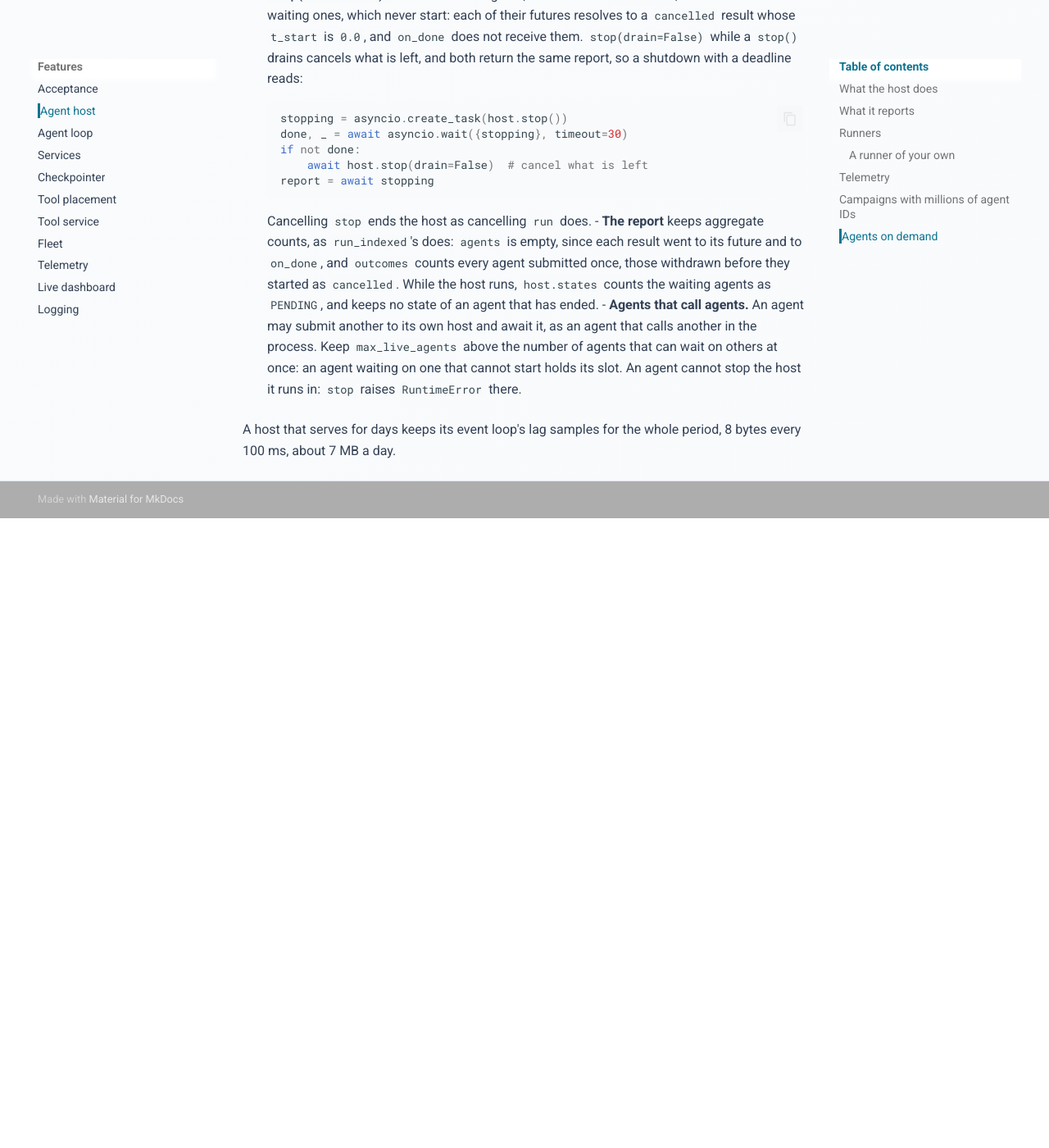
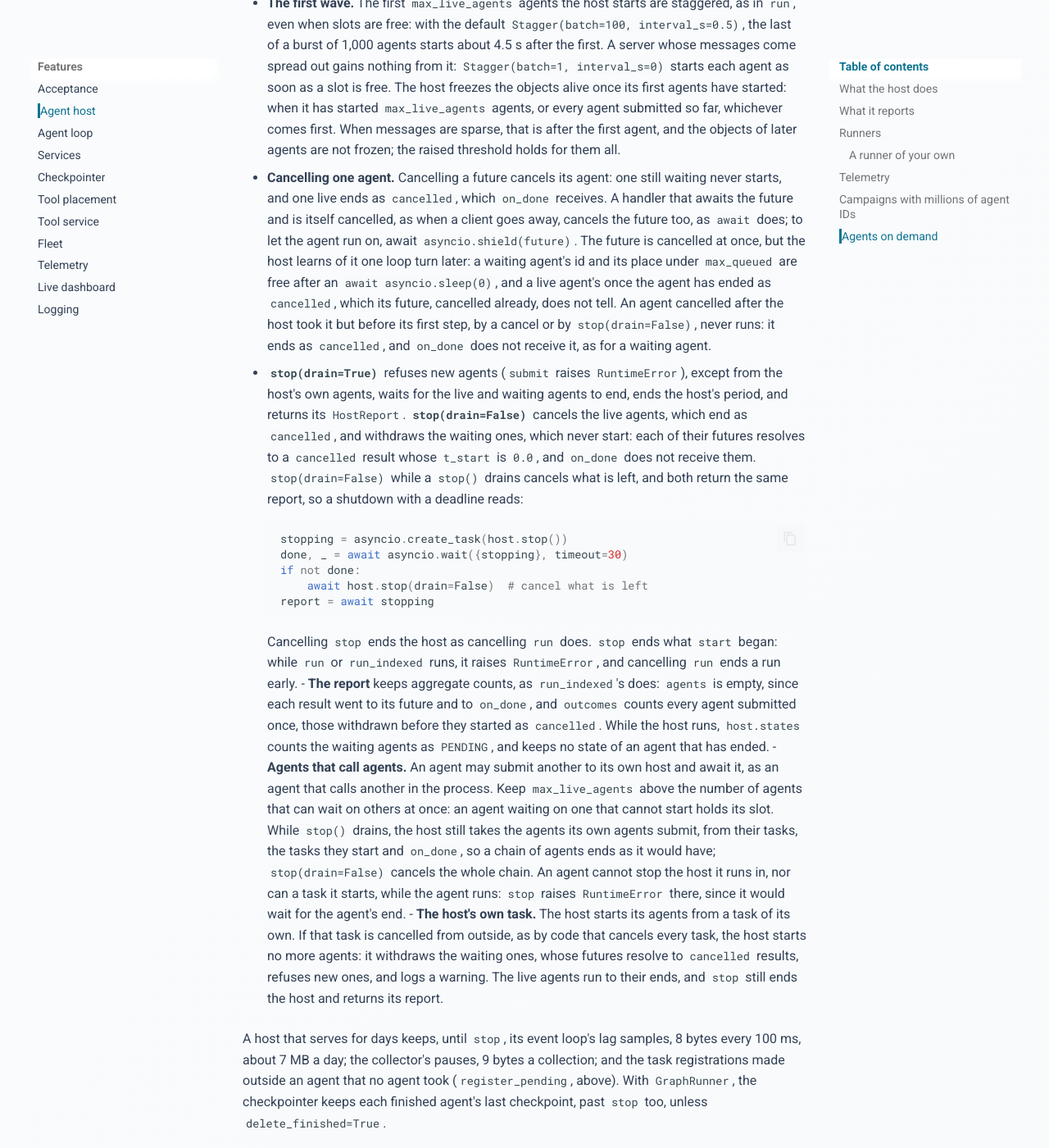
Before and after one commit to stride-research/flowgentic, an MkDocs documentation site: the page built from docs/features/agent-host.md, in a window 1280 px wide and 1400 px high, scrolled down 7334 px. Shown: the whole window at 82% size. Built offline with MkDocs 1.6.1 and Material for MkDocs 9.7.7, drawn with Linux system fonts in a browser that asks for light colours; comment, search, counter and statistics services are not loaded; before the commit the page ends 7966 px from its top, so only the background shows below that; some of the changed text lies outside the part shown.

Commit message:
Let a draining host take its agents' work, and stop it with async with
- While stop() drains, submit still takes the agents that the host's own
  agents submit (from their tasks, tasks they start, or on_done), so an
  agent that delegates to another ends as it would have. Agents now carry
  a token of the host period that runs them, and the host tells its own by
  it.
- A cancelled waiting agent leaves the queue at once, with its future and
  its context: the queue is ordered by id, so a withdrawal is O(1) and
  cancellations no longer pile up behind a full host.
- `async with host:` starts the host and stops it at the block's end,
  with stop(drain=False) if the block raised, so an error cannot leave the
  collector tuned, objects frozen or the probes running. The docs, the
  example and the benchmark use it.
- If the host's own task is cancelled from outside, the host closes,
  withdraws the waiting agents so their futures end, refuses new ones and
  logs a warning; live agents run to their ends.
- stop() refuses to run in an agent of its host, or in a task one started,
  by the agent's context rather than its task, which also covers eager
  task factories. stop() during run or run_indexed now raises: cancelling
  run ends a run early, and stop ends what start began.
- Docs: the one-loop-turn delay after a future's cancel, agents cancelled
  before their first step, the default stagger's delay for servers, and
  what a host that serves for days keeps until stop.
- Tests for delegation while draining, on_done follow-ups, 100,000
  submit-and-cancel calls, async with on error, a dead and an abandoned
  host task, stop from a child task, eager task factories and submit
  from a thread.

````diff
--- a/docs/features/agent-host.md
+++ b/docs/features/agent-host.md
@@ -32,16 +32,16 @@ host can also take agents one at a time, as they arrive, between `start` and
   With thousands of agents in a process, each holding its conversation, that
   scanning takes most of the process's time. The host raises the collector's
   first threshold (`Collector(threshold=100_000)`; it must be at least 1,
-  since 0 would turn automatic collection off) and, once agents have
-  started, moves the objects then alive out of the collector's reach
-  (`gc.freeze()`). It restores both when `run` returns, and also when `run` is
-  cancelled. Overlapping runs share the collector tuning until the last user
-  releases it. When the last host that froze ends, it unfreezes every frozen
-  object, those frozen before it included (CPython 3.12 parks some of its own
-  objects there): CPython cannot unfreeze only part, and reference cycles
-  left frozen would never be freed. An application that keeps objects of its
-  own frozen passes `Collector(freeze=False)`; `collector=None` leaves the
-  collector alone.
+  since 0 would turn automatic collection off) and, once agents have started,
+  moves the objects then alive out of the collector's reach (`gc.freeze()`).
+  It restores both when `run` returns or `stop` ends a started host, and also
+  when either is cancelled. Overlapping runs share the collector tuning until
+  the last user releases it. When the last host that froze ends, it unfreezes
+  every frozen object, those frozen before it included (CPython 3.12 parks
+  some of its own objects there): CPython cannot unfreeze only part, and
+  reference cycles left frozen would never be freed. An application that keeps
+  objects of its own frozen passes `Collector(freeze=False)`; `collector=None`
+  leaves the collector alone.
 - **It caps the agents live at once.** At most `max_live_agents` (5,000 by
   default) are live, suspended ones included. More are accepted, and each
   starts as soon as a live one ends. The cap bounds how late the event loop
@@ -117,14 +117,15 @@ the agent's id as `thread_id` and LangGraph's `exit` durability by default, so
 a checkpoint is saved only when a run ends or suspends. A tool suspends its
 agent by calling LangGraph's `interrupt({PENDING_KEY: key})` for a task
 registered under `key`. The host releases an agent’s registrations when it
-finishes. A future registered outside an agent's task, as by code that
-submits tasks before a run, becomes the agent's that first waits on it, and
-is released when that agent finishes. One that no agent takes is released
-when the run ends, or the last of the runs in progress if several overlap;
-one registered when no run follows stays registered for the life of the
-process. The tool records the interrupt with `record_interrupt`, so
-the runner frees the run's frames as soon as it stops. Any other interrupt,
-such as a question for a human, ends the agent as `interrupted`.
+finishes. A future registered outside an agent's task, as by code that submits
+tasks before a run, becomes the agent's that first waits on it, and is
+released when that agent finishes. One that no agent takes is released when
+the run ends, or the last of the runs in progress if several overlap (a
+started host's period counts as a run, until `stop`); one registered when no
+run follows stays registered for the life of the process. The tool records the
+interrupt with `record_interrupt`, so the runner frees the run's frames as
+soon as it stops. Any other interrupt, such as a question for a human, ends
+the agent as `interrupted`.
 
 A finished agent's thread stays in the graph's checkpointer, so the store
 grows with the campaign. With `GraphRunner(graph, delete_finished=True)`, the
@@ -267,10 +268,14 @@ them one at a time, with everything `run` gives: the cap, staggered starts,
 the collector's settings, suspension, the accounting and `on_done`.
 
 ```python
-from flowgentic.host import Agent, AgentHost, QueueFull
+from flowgentic.host import Agent, AgentHost, QueueFull, Stagger
 
-host = AgentHost(runner, max_live_agents=5_000, max_queued=20_000)
-await host.start()
+host = AgentHost(
+    runner,
+    max_live_agents=5_000,
+    max_queued=20_000,
+    stagger=Stagger(batch=1, interval_s=0),  # start each agent as it comes
+)
 
 
 async def handle(message):  # one per message, on the host's event loop
@@ -282,14 +287,22 @@ async def handle(message):  # one per message, on the host's event loop
     return answer(output) if result.status == "done" else failed(result)
 
 
-# ... and when the server shuts down:
-report = await host.stop()  # waits for the live and waiting agents
+async with host:  # start(); on an error, stop(drain=False)
+    await serve(handle)  # until the server shuts down
+    report = await host.stop()  # waits for the live and waiting agents
 ```
 
 - **`start()`** tunes the collector, starts the probes of the event loop and
   the collector, and begins an accounting period, as `run` does. A host runs
   one period at a time: `start`, `run` or `run_indexed` while it runs raises
   `RuntimeError`. After `stop`, it can start again, or run a list.
+- **`async with host:`** starts the host, and stops it when the block ends:
+  `stop()` if the block ended normally, `stop(drain=False)` if it raised.
+  Until `stop`, the host keeps the collector's threshold raised, its objects
+  frozen and its probes running, and refuses a second `start`, so start it
+  with `async with`, or stop it in a `finally`. Inside the block, `await
+  host.stop()` returns the report, and the block's end has nothing left to
+  stop.
 - **`submit(agent)`** never blocks. It returns an `asyncio.Future` that
   resolves to `(result, output)`, what `on_done` receives, when the agent
   ends: `done`, `failed`, `interrupted` or `cancelled`. An agent's error is in
@@ -317,22 +330,36 @@ report = await host.stop()  # waits for the live and waiting agents
   `run`: while all slots hold agents, live or suspended, new agents wait, and
   each starts when an agent ends.
 - **The first wave.** The first `max_live_agents` agents the host starts are
-  staggered, as in `run`. The host freezes the objects alive once its first
+  staggered, as in `run`, even when slots are free: with the default
+  `Stagger(batch=100, interval_s=0.5)`, the last of a burst of 1,000 agents
+  starts about 4.5 s after the first. A server whose messages come spread out
+  gains nothing from it: `Stagger(batch=1, interval_s=0)` starts each agent as
+  soon as a slot is free. The host freezes the objects alive once its first
   agents have started: when it has started `max_live_agents` agents, or every
-  agent submitted so far, whichever comes first.
+  agent submitted so far, whichever comes first. When messages are sparse,
+  that is after the first agent, and the objects of later agents are not
+  frozen; the raised threshold holds for them all.
 - **Cancelling one agent.** Cancelling a future cancels its agent: one still
   waiting never starts, and one live ends as `cancelled`, which `on_done`
   receives. A handler that awaits the future and is itself cancelled, as when
   a client goes away, cancels the future too, as `await` does; to let the
-  agent run on, await `asyncio.shield(future)`.
+  agent run on, await `asyncio.shield(future)`. The future is cancelled at
+  once, but the host learns of it one loop turn later: a waiting agent's id
+  and its place under `max_queued` are free after an `await
+  asyncio.sleep(0)`, and a live agent's once the agent has ended as
+  `cancelled`, which its future, cancelled already, does not tell. An agent
+  cancelled after the host took it but before its first step, by a cancel or
+  by `stop(drain=False)`, never runs: it ends as `cancelled`, and `on_done`
+  does not receive it, as for a waiting agent.
 - **`stop(drain=True)`** refuses new agents (`submit` raises `RuntimeError`),
-  waits for the live and waiting agents to end, ends the host's period, and
-  returns its `HostReport`. **`stop(drain=False)`** cancels the live agents,
-  which end as `cancelled`, and withdraws the waiting ones, which never start:
-  each of their futures resolves to a `cancelled` result whose `t_start` is
-  `0.0`, and `on_done` does not receive them. `stop(drain=False)` while a
-  `stop()` drains cancels what is left, and both return the same report, so a
-  shutdown with a deadline reads:
+  except from the host's own agents, waits for the live and waiting agents to
+  end, ends the host's period, and returns its `HostReport`.
+  **`stop(drain=False)`** cancels the live agents, which end as `cancelled`,
+  and withdraws the waiting ones, which never start: each of their futures
+  resolves to a `cancelled` result whose `t_start` is `0.0`, and `on_done`
+  does not receive them. `stop(drain=False)` while a `stop()` drains cancels
+  what is left, and both return the same report, so a shutdown with a deadline
+  reads:
 
     ```python
     stopping = asyncio.create_task(host.stop())
@@ -342,7 +369,9 @@ report = await host.stop()  # waits for the live and waiting agents
     report = await stopping
     ```
 
-    Cancelling `stop` ends the host as cancelling `run` does.
+    Cancelling `stop` ends the host as cancelling `run` does. `stop` ends what
+    `start` began: while `run` or `run_indexed` runs, it raises
+    `RuntimeError`, and cancelling `run` ends a run early.
 - **The report** keeps aggregate counts, as `run_indexed`'s does: `agents` is
   empty, since each result went to its future and to `on_done`, and
   `outcomes` counts every agent submitted once, those withdrawn before they
@@ -351,8 +380,23 @@ report = await host.stop()  # waits for the live and waiting agents
 - **Agents that call agents.** An agent may submit another to its own host
   and await it, as an agent that calls another in the process. Keep
   `max_live_agents` above the number of agents that can wait on others at
-  once: an agent waiting on one that cannot start holds its slot. An agent
-  cannot stop the host it runs in: `stop` raises `RuntimeError` there.
+  once: an agent waiting on one that cannot start holds its slot. While
+  `stop()` drains, the host still takes the agents its own agents submit,
+  from their tasks, the tasks they start and `on_done`, so a chain of agents
+  ends as it would have; `stop(drain=False)` cancels the whole chain. An agent
+  cannot stop the host it runs in, nor can a task it starts, while the agent
+  runs: `stop` raises `RuntimeError` there, since it would wait for the
+  agent's end.
+- **The host's own task.** The host starts its agents from a task of its own.
+  If that task is cancelled from outside, as by code that cancels every task,
+  the host starts no more agents: it withdraws the waiting ones, whose futures
+  resolve to `cancelled` results, refuses new ones, and logs a warning. The
+  live agents run to their ends, and `stop` still ends the host and returns
+  its report.
 
-A host that serves for days keeps its event loop's lag samples for the whole
-period, 8 bytes every 100 ms, about 7 MB a day.
+A host that serves for days keeps, until `stop`, its event loop's lag
+samples, 8 bytes every 100 ms, about 7 MB a day; the collector's pauses, 9
+bytes a collection; and the task registrations made outside an agent that no
+agent took (`register_pending`, above). With `GraphRunner`, the checkpointer
+keeps each finished agent's last checkpoint, past `stop` too, unless
+`delete_finished=True`.
````
Also changed, not shown: docs/guides/agents-at-scale.md (+7 -4 lines), docs/status.md (+7 -1 lines), 5 other files.
